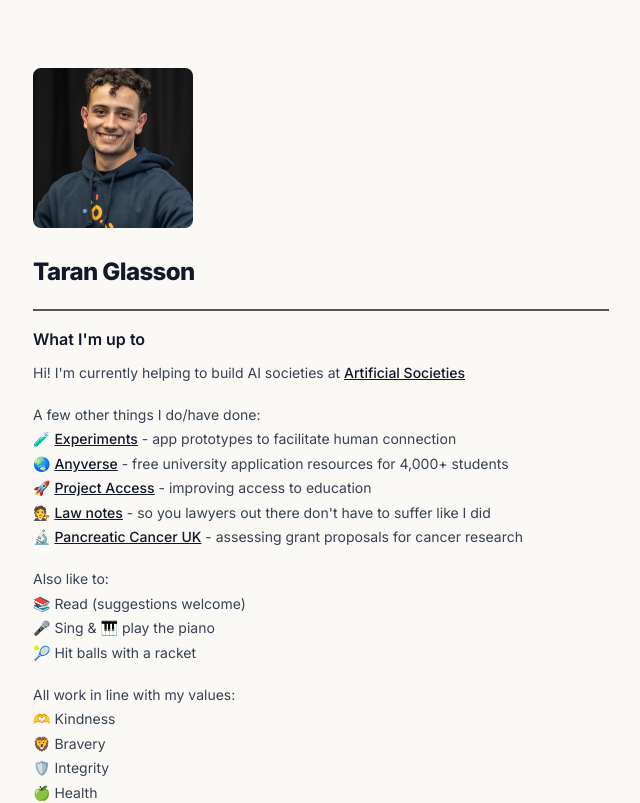
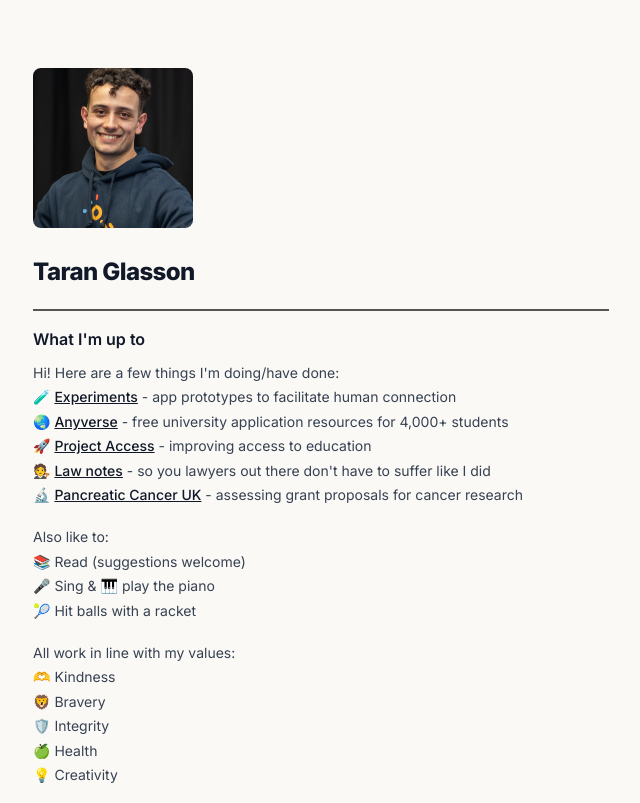
Before and after one commit to glastara/personal-website, a Next.js app: page / in a window 1280 px wide. Shown: the top 803 px of the page, without its empty margins (319-959 px from the left). Built offline with nearby package versions, Linux system fonts and the light colour scheme.

Commit message:
update experience & codex instructions

```diff
--- a/app/page.mdx
+++ b/app/page.mdx
@@ -20,9 +20,7 @@
 ---
 ### What I'm up to
 
-Hi! I'm currently helping to build AI societies at <Link href="https://societies.io/" target="_blank" rel="noopener noreferrer">Artificial Societies</Link>
-
-A few other things I do/have done:
+Hi! Here are a few things I'm doing/have done:
     🧪 <Link href="/experiments">Experiments</Link> - app prototypes to facilitate human connection
     🌏 <Link href="https://anyverse.app" target="_blank" rel="noopener noreferrer">Anyverse</Link> - free university application resources for 4,000+ students
     🚀 <Link href="https://projectaccess.org/" target="_blank" rel="noopener noreferrer">Project Access</Link> - improving access to education
```
Also changed, not shown: 1 other file (tests, documents, lock files or other folders).
